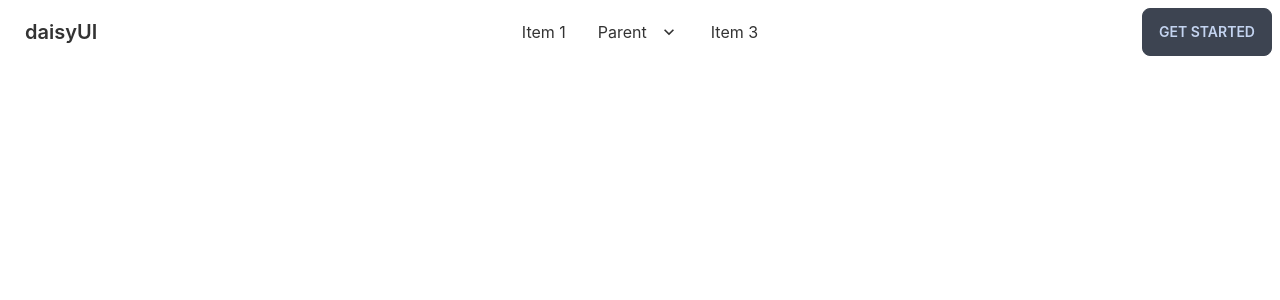
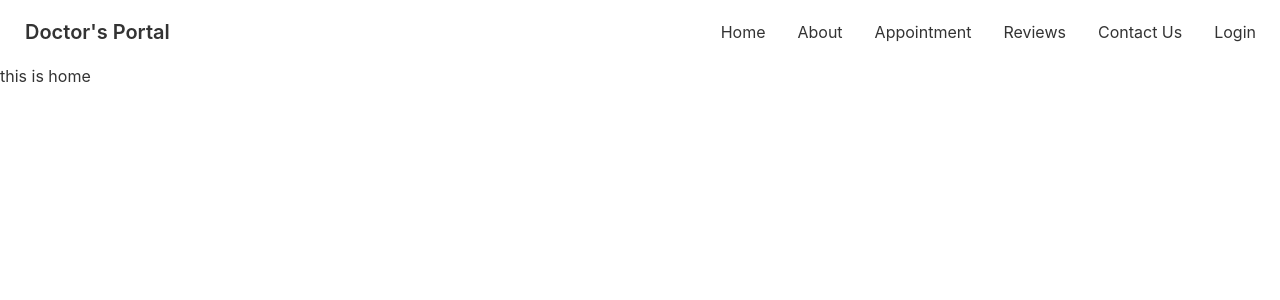
Before and after one commit to abusayeed4bd/doctors-portal-client, a React (Create React App) app: page / in a window 1280 px wide. Shown: the top 300 px of the page. Built offline with nearby package versions, Linux system fonts and the light colour scheme.

Commit message:
nav bar updated

```diff
--- a/src/App.js
+++ b/src/App.js
@@ -1,6 +1,8 @@
 
 import { Route, Routes } from 'react-router-dom';
 import './App.css';
+import About from './pages/About/About';
+import Home from './pages/Home/Home';
 import NavBar from './pages/Shared/NavBar/NavBar';
 
 function App() {
@@ -8,7 +10,8 @@
     <div >
      <NavBar></NavBar>
      <Routes>
-       <Route path='/' />
+       <Route path='/' element={<Home />}/>
+       <Route path='/about' element={<About />}/>
      </Routes>
 
     </div>
--- a/src/pages/Shared/NavBar/NavBar.js
+++ b/src/pages/Shared/NavBar/NavBar.js
@@ -1,4 +1,5 @@
 import React from 'react';
+import { Link } from 'react-router-dom';
 
 const NavBar = () => {
     return (
@@ -23,27 +24,22 @@
         <li><a>Item 3</a></li>
       </ul>
     </div>
-    <a class="btn btn-ghost normal-case text-xl">daisyUI</a>
+    <a class="btn btn-ghost normal-case text-xl">Doctor's Portal</a>
   </div>
-  <div class="navbar-center hidden lg:flex">
+  <div class="navbar-end hidden lg:flex">
     <ul class="menu menu-horizontal p-0">
-      <li><a>Item 1</a></li>
-      <li tabindex="0">
-        <a>
-          Parent
-          <svg class="fill-current" xmlns="http://www.w3.org/2000/svg" width="20" height="20" viewBox="0 0 24 24"><path d="M7.41,8.58L12,13.17L16.59,8.58L18,10L12,16L6,10L7.41,8.58Z"/></svg>
-        </a>
-        <ul class="p-2">
-          <li><a>Submenu 1</a></li>
-          <li><a>Submenu 2</a></li>
-        </ul>
-      </li>
-      <li><a>Item 3</a></li>
+      <li><Link to="/">Home</Link></li>
+
+      <li><Link to="/about">About</Link></li>
+      <li><Link to="/appointment">Appointment</Link></li>
+      <li><Link to="/reviews">Reviews</Link></li>
+      <li><Link to="/contact">Contact Us</Link></li>
+      <li><Link to="/login">Login</Link></li>
     </ul>
   </div>
-  <div class="navbar-end">
+  {/* <div class="navbar-end">
     <a class="btn">Get started</a>
-  </div>
+  </div> */}
 </div>
     );
 };
```
